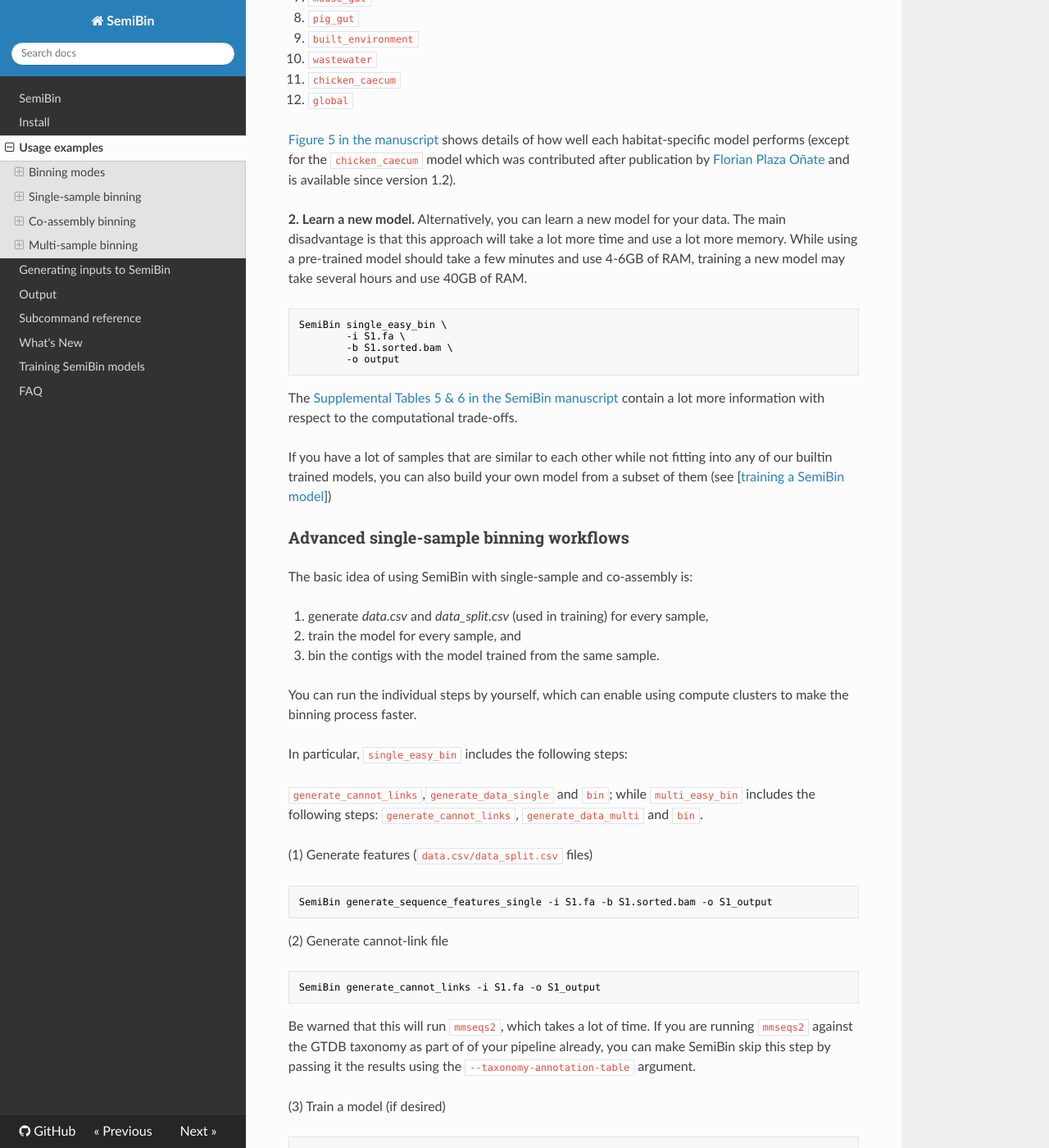
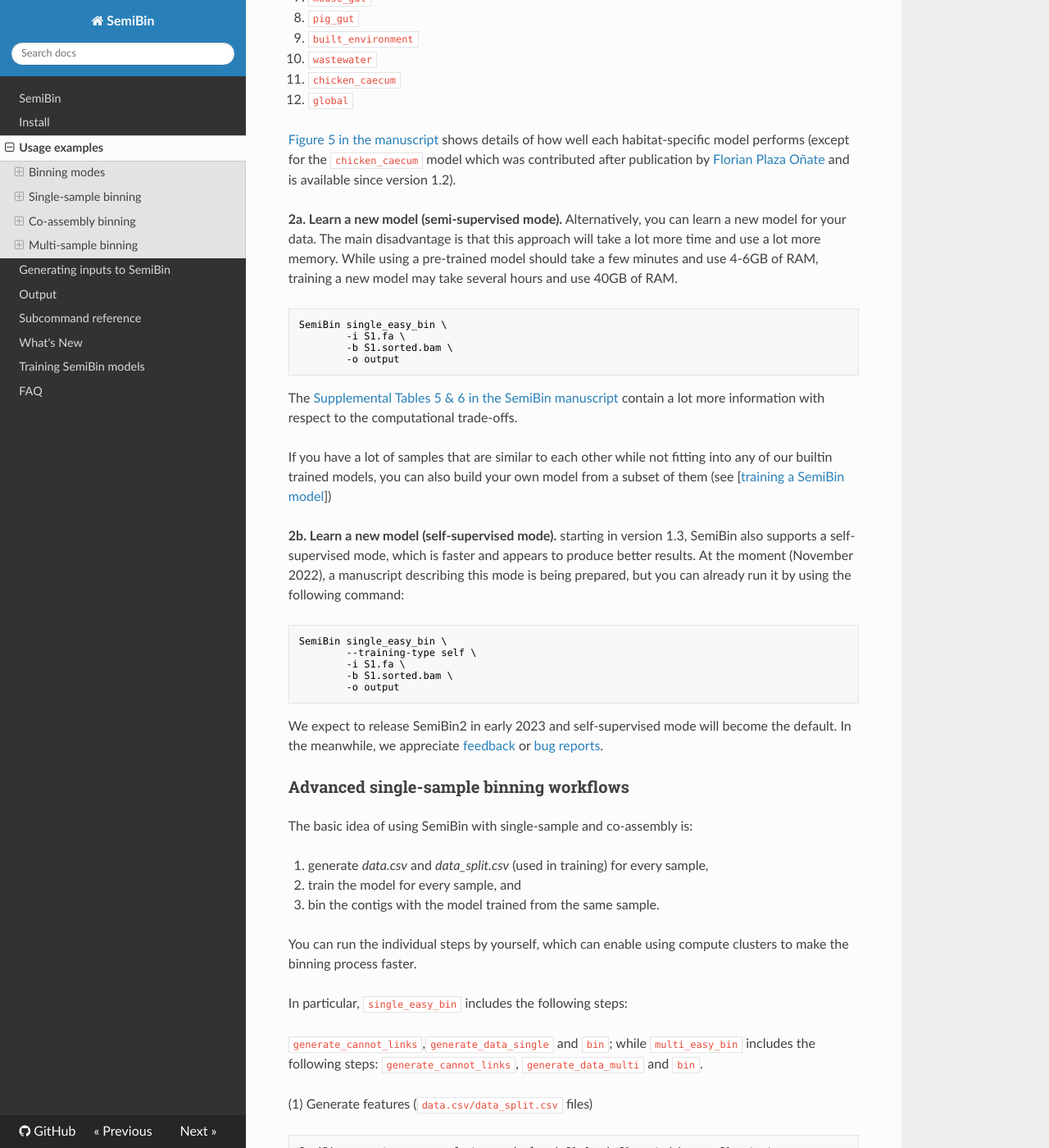
Before and after one commit to BigDataBiology/SemiBin, an MkDocs documentation site: the page built from docs/usage.md, in a window 1280 px wide and 1400 px high, scrolled down 1880 px. Shown: the whole window at 82% size. Built offline with MkDocs 1.6.1, drawn with Linux system fonts in a browser that asks for light colours; nearby versions of some CDN libraries.

Commit message:
DOC Mention self-supervised mode in single_easy_bin

````diff
--- a/docs/usage.md
+++ b/docs/usage.md
@@ -72,7 +72,7 @@
 
 [Figure 5 in the manuscript](https://www.nature.com/articles/s41467-022-29843-y#Fig5) shows details of how well each habitat-specific model performs (except for the `chicken_caecum` model which was contributed after publication by [Florian Plaza Oñate](https://scholar.google.com/citations?user=-gE5y_4AAAAJ) and is available since version 1.2).
 
-**2. Learn a new model.** Alternatively, you can learn a new model for your data.
+**2a. Learn a new model (semi-supervised mode).** Alternatively, you can learn a new model for your data.
 The main disadvantage is that this approach will take a lot more time and use a lot more memory.
 While using a pre-trained model should take a few minutes and use 4-6GB of RAM, training a new model may take several hours and use 40GB of RAM.
 
@@ -86,6 +86,22 @@
 The [Supplemental Tables 5 & 6 in the SemiBin manuscript](https://www.nature.com/articles/s41467-022-29843-y#MOESM1) contain a lot more information with respect to the computational trade-offs.
 
 If you have a lot of samples that are similar to each other while not fitting into any of our builtin trained models, you can also build your own model from a subset of them (see [[training a SemiBin model](training)])
+
+
+**2b. Learn a new model (self-supervised mode).** starting in version 1.3, SemiBin also supports a self-supervised mode, which is faster and appears to produce better results.
+At the moment (November 2022), a manuscript describing this mode is being prepared, but you can already run it by using the following command:
+
+```bash
+SemiBin single_easy_bin \
+        --training-type self \
+        -i S1.fa \
+        -b S1.sorted.bam \
+        -o output
+```
+
+We expect to release SemiBin2 in early 2023 and self-supervised mode will become the default.
+In the meanwhile, we appreciate [feedback](mailto:luispedro@big-data-biology.org) or [bug reports](https://github.com/BigDataBiology/SemiBin/issues).
+
 
 ### Advanced single-sample binning workflows
 
````
